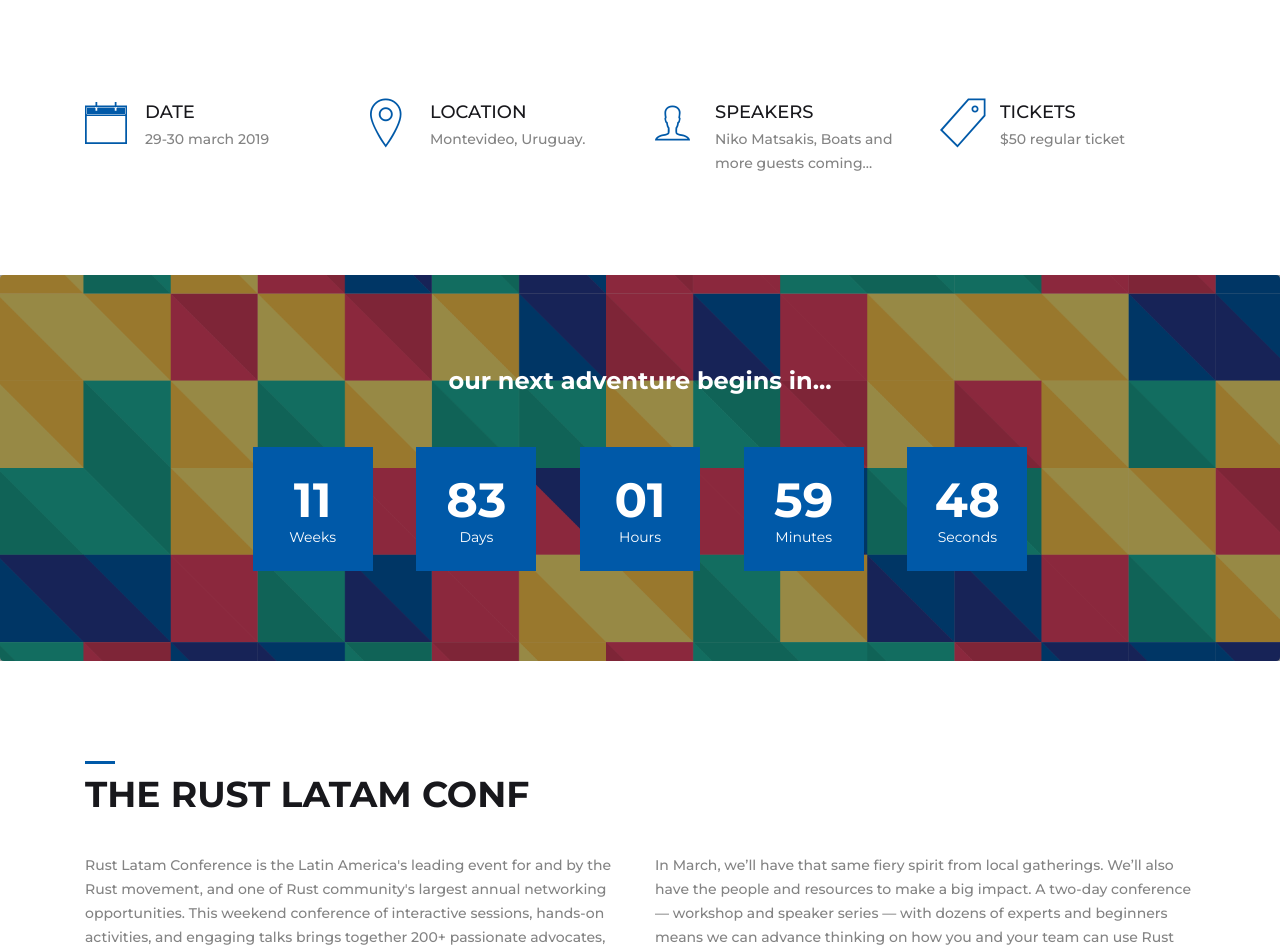
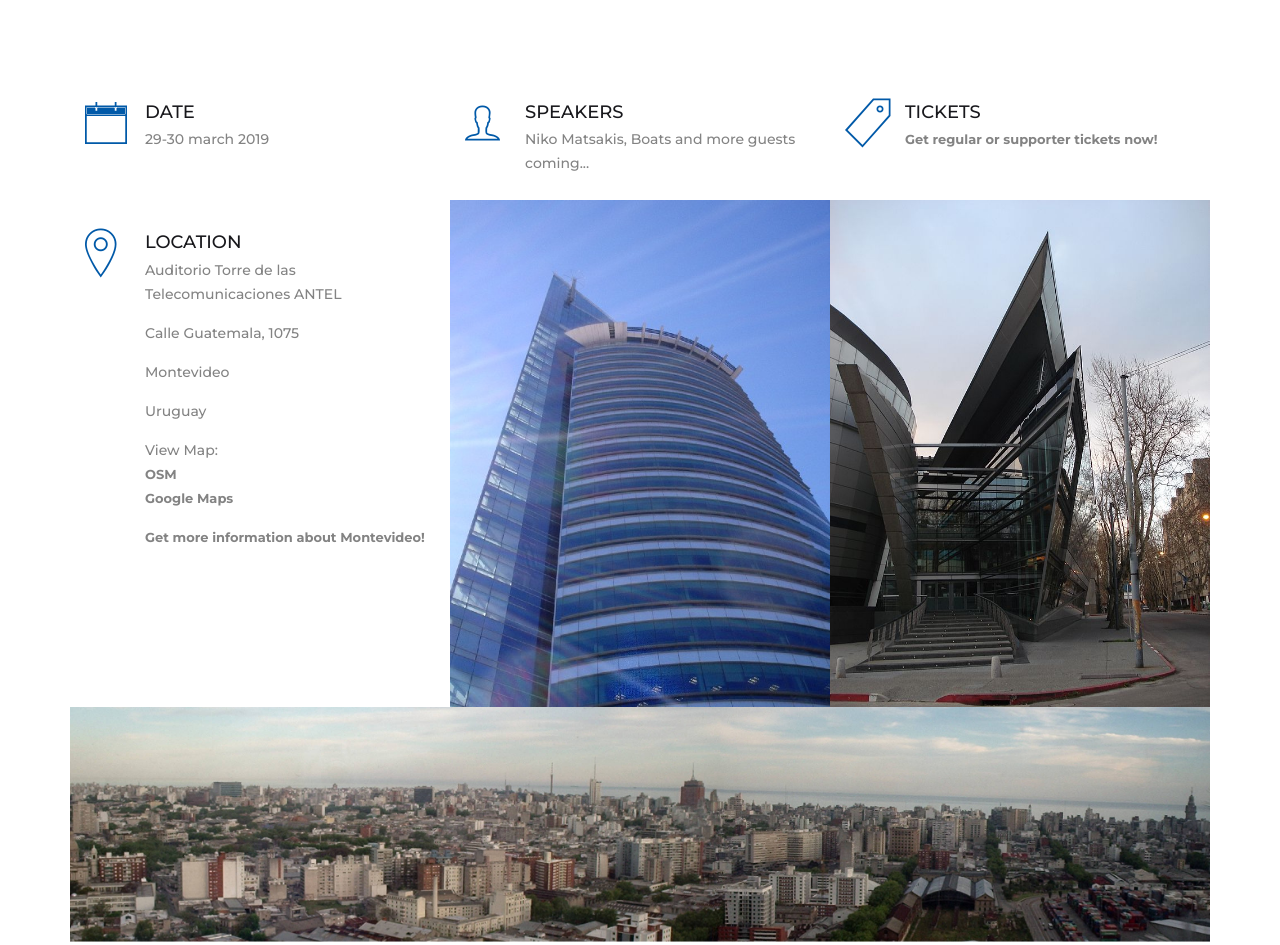
Before and after one commit to rustlatam/website-2019, a plain HTML site: page index.html in a window 1280 px wide. Shown: the part 800-1745 px from the top of the page. Drawn offline with Linux system fonts and the light colour scheme; files whose address does not match are found by name.

Commit message:
Add venue and location details

```diff
--- a/assets/css/main.css
+++ b/assets/css/main.css
@@ -3232,3 +3232,11 @@
 .accordion_card .card-body {
   font-size: 16px;
 }
+
+.venue-pics .col {
+    padding: 0;
+}
+
+.city-img > .col {
+    padding: 0;
+}
--- a/index.html
+++ b/index.html
@@ -151,7 +151,7 @@
     <section class="pt70 pb100">
       <div class="container">
           <div class="row justify-content-center">
-          <div class="col col-12 col-md-6 col-lg-3">
+              <div class="col col-12 col-md-4">
                   <div class="icon_box_two">
                       <i class="ion-ios-calendar-outline"></i>
                       <div class="content">
@@ -160,18 +160,7 @@
                       </div>
                   </div>
               </div>
-
-          <div class="col col-12 col-md-6 col-lg-3">
-            <div class="icon_box_two">
-              <i class="ion-ios-location-outline"></i>
-              <div class="content">
-                <h5 class="box_title">location</h5>
-                <p>Montevideo, Uruguay.</p>
-              </div>
-            </div>
-          </div>
-
-          <div class="col col-12 col-md-6 col-lg-3">
+              <div class="col col-12 col-md-4">
                   <div class="icon_box_two">
                       <i class="ion-ios-person-outline"></i>
                       <div class="content">
@@ -179,17 +168,57 @@
                           <p>Niko Matsakis, Boats and more guests coming...</p>
                       </div>
                   </div>
+
               </div>
-
-          <div class="col col-12 col-md-6 col-lg-3">
+              <div class="col col-12 col-md-4">
                   <div class="icon_box_two">
                       <i class="ion-ios-pricetag-outline"></i>
                       <div class="content">
                           <h5 class="box_title">tickets</h5>
-                <p>$50 regular ticket</p>
+                          <p><a href="http://localhost:5000/#tickets">Get regular or supporter tickets now!</a></p>
+
+                      </div>
+                  </div>
+
+              </div>
+          </div>
+          <div class="row mt25">
+                  <div class="col col-12 col-md-6 col-lg-4">
+                      <div class="icon_box_two">
+                          <i class="ion-ios-location-outline"></i>
+                          <div class="content">
+                              <h5 class="box_title">location</h5>
+                              <p>
+                                  Auditorio Torre de las Telecomunicaciones ANTEL</p>
+                              <p>Calle Guatemala, 1075</p>
+                              <p>Montevideo</p>
+                              <p>Uruguay</p>
+                              <p>
+                                  View Map:<br/>
+                                  <a href="https://www.openstreetmap.org/way/240522428">OSM</a><br/>
+                                  <a href="https://goo.gl/maps/TpUArKjqisu">Google Maps</a>
+                              </p>
+                              <p>
+                                  <a href="https://en.wikipedia.org/wiki/Montevideo">Get more information about Montevideo!</a>
+                              </p>
+                              <br/>
                           </div>
                       </div>
                   </div>
+
+                  <div class="venue-pics col col-12 col-md-6 col-lg-8">
+                      <div class="row">
+                          <div class="col col-6">
+                              <img alt="vista torre antel" src="assets/img/venue/torreantel.jpg">
+                          </div>
+                          <div class="col col-6">
+                              <img alt="ingreso torre antel" src="assets/img/venue/ingreso.jpg"/>
+                          </div>
+                      </div>
+                  </div>
+          </div>
+          <div class="row city-img">
+              <div class="col col-12"><img alt="panorama montevideo" src="assets/img/venue/montevideo.jpg"/></div>
           </div>
       </div>
     </section>
@@ -441,7 +470,7 @@
               <div class="price_highlight">support the event</div>
               <div class="price_header">
                 <h4>Supporter</h4>
-                <h6>Full access ticket + Help us make the conference a reality!</h6>
+                <h6>Full access ticket + The satisfaction of helping us make the conference a reality!</h6>
               </div>
               <div class="price_tag">100 <sup>$</sup></div>
               <div class="price_footer">
@@ -454,7 +483,7 @@
             </div>
           </div>
           <div class="col-md-6 col-12">
-            <div class="price_box">
+            <div class="price_box active">
               <div class="price_header">
                 <h4>Regular</h4>
                 <h6>Full access ticket</h6>
```
Also changed, not shown: assets/img/venue/ingreso.jpg (added), assets/img/venue/montevideo.jpg (added), assets/img/venue/torreantel.jpg (added). Lines whose indentation alone changed are shown as unchanged.
